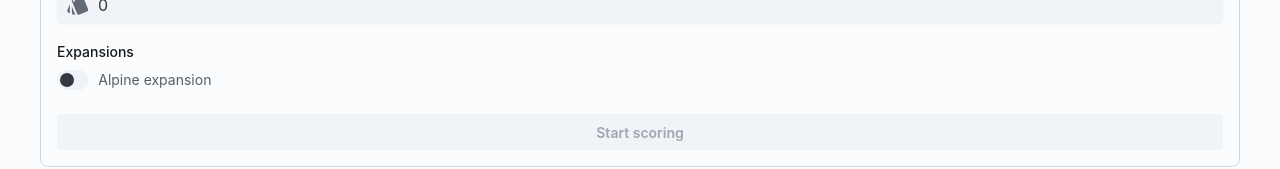
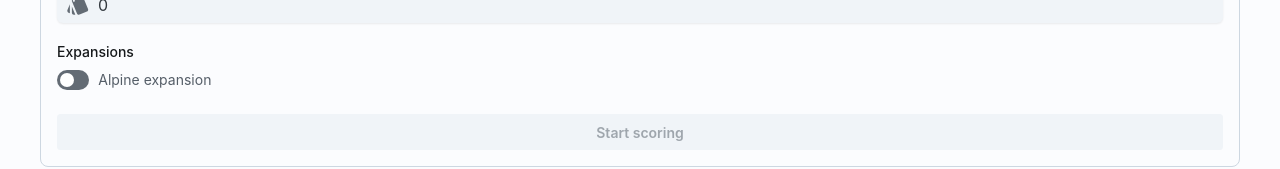
Before and after one commit to soldag/forest-shuffle-scoring, a React (Vite) app: page /#/new in a window 1280 px wide. Shown: the part 441-610 px from the top of the page. Built offline with nearby package versions, Linux system fonts and the light colour scheme.

Commit message:
Unify styling of switches

```diff
--- a/src/components/common/ExpansionSelector.tsx
+++ b/src/components/common/ExpansionSelector.tsx
@@ -46,8 +46,6 @@ const ExpansionSelector: React.FC<ExpansionSelectorProps> = ({
           startDecorator={
             <Switch
               sx={{ mr: 0.5 }}
-              variant="soft"
-              color={value.includes(optionValue) ? "primary" : "neutral"}
               checked={value.includes(optionValue)}
               onChange={(e) => handleChange(optionValue, e.target.checked)}
             />
--- a/src/components/views/ScoringView/components/DetailsSwitch.tsx
+++ b/src/components/views/ScoringView/components/DetailsSwitch.tsx
@@ -6,7 +6,7 @@ const DetailsSwitch: React.FC<SwitchProps> = (props) => (
   <Typography
     component="label"
     level="body-sm"
-    endDecorator={<Switch {...props} sx={{ ...props.sx, ml: 1 }} />}
+    endDecorator={<Switch {...props} sx={{ ...props.sx, ml: 0.5 }} />}
   >
     <FormattedMessage
       id="ScoringView.DetailsSwitch.label"
```
